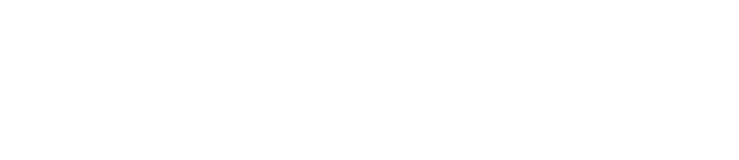
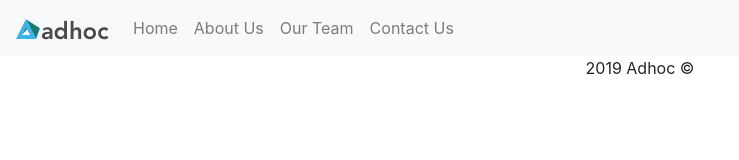
Before and after one commit to MohamedAmineC/adhoc, a plain HTML site: page index.html in a window 1280 px wide. Shown: the whole page, without its empty margins (0-739 px from the left). Drawn offline with nearby package versions, Linux system fonts and the light colour scheme.

Commit message:
Navbar section + responsive

```diff
--- a/index.html
+++ b/index.html
@@ -9,6 +9,30 @@
         <link rel="shortcut icon" href="./ressources/images/logo.png" type="image/x-icon">
     </head>
     <body>
+        <!-- Navbar component-->
+        <nav class="navbar navbar-expand-md navbar-light bg-light">
+            <a class="navbar-brand" href="#">
+                <img src="./ressources/images/logo.png" alt="Logo image">
+            </a>
+            <button class="navbar-toggler" type="button" data-toggle="collapse" data-target="#navbarcontent"
+            aria-controls="navbarcontent" aria-expanded="false" aria-label="toggle navigation">
+                <span class="navbar-toggler-icon"></span>
+            </button>
+            <div class="collapse navbar-collapse" id="navbarcontent">
+                <ul class="navbar-nav">
+                   <li class="nav-item"><a href="#" class="nav-link">Home</a></li>
+                   <li class="nav-item"><a href="#" class="nav-link">About Us</a></li>
+                   <li class="nav-item"><a href="#" class="nav-link">Our Team</a></li>
+                   <li class="nav-item"><a href="#" class="nav-link">Contact Us</a></li>
+                </ul>
+            </div>
+        </nav>
+        <!--Jumbotron component-->
+        <!-- Container component-->
+        <!--footer component-->
+        <footer>
+            <p class="text-center"> 2019 Adhoc © </p>
+        </footer>
 
         <script src="https://code.jquery.com/jquery-3.3.1.slim.min.js" integrity="sha384-q8i/X+965DzO0rT7abK41JStQIAqVgRVzpbzo5smXKp4YfRvH+8abtTE1Pi6jizo" crossorigin="anonymous"></script>
         <script src="https://cdnjs.cloudflare.com/ajax/libs/popper.js/1.14.6/umd/popper.min.js" integrity="sha384-wHAiFfRlMFy6i5SRaxvfOCifBUQy1xHdJ/yoi7FRNXMRBu5WHdZYu1hA6ZOblgut" crossorigin="anonymous"></script>
```
